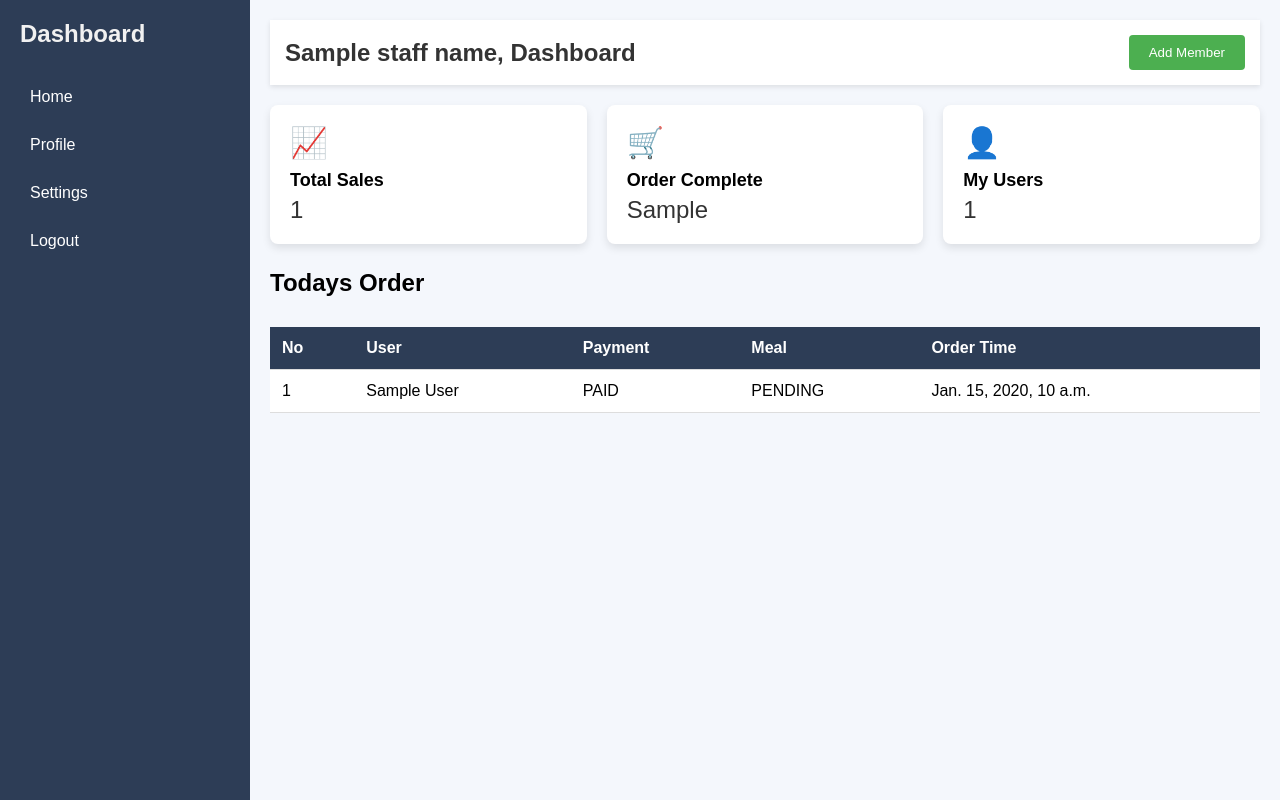
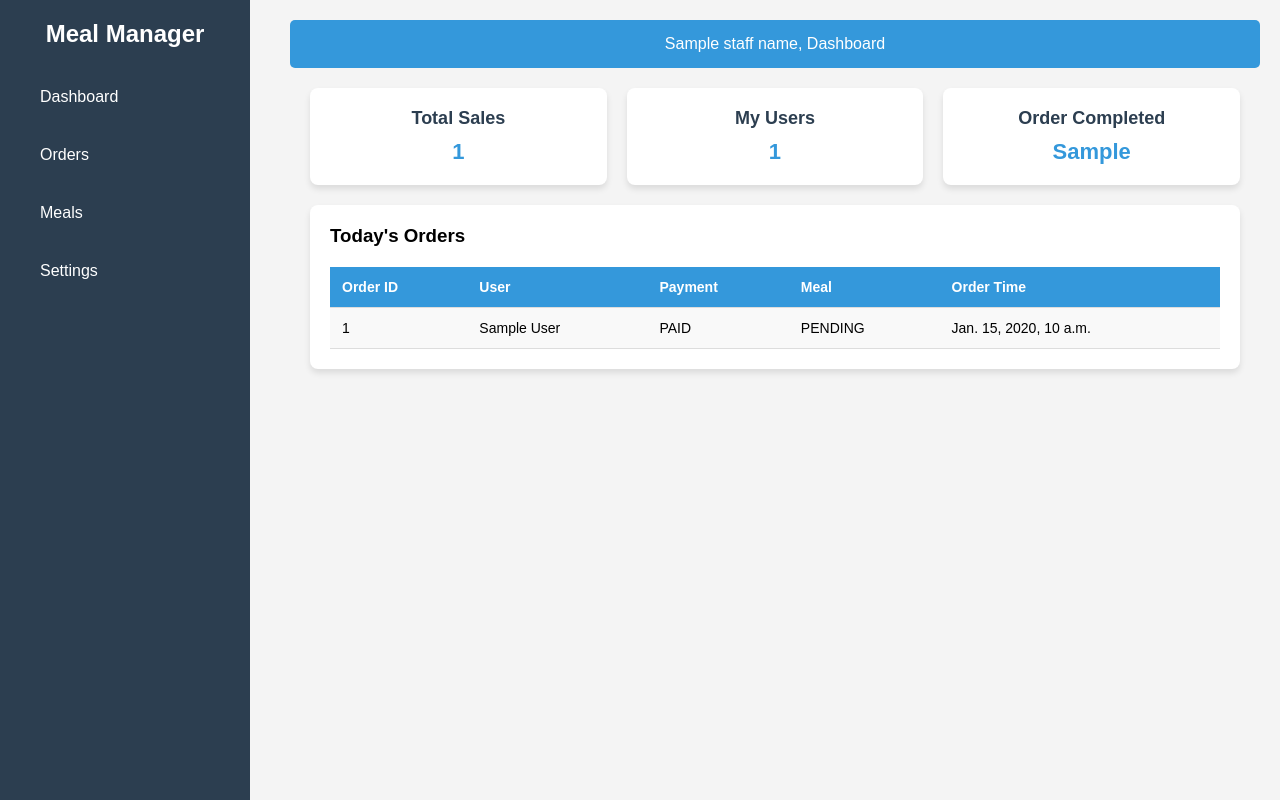
Before and after one commit to progRayhan/MealBox-BackEnd, a Django app: template meal_box/templates/dashboard.html in a window 1280 px wide. Run offline with Django 4.2, Linux system fonts and the light colour scheme; tables that the repository leaves empty hold one stand-in row (values such as "Sample post"); the template is opened without the code that fills it: values that come from a table or form of the project are taken from there, most other values are stand-ins (such as "Sample title", 1, 10 or a date in 2020).

Commit message:
feat: staff dashboard redesign

```diff
--- /dev/null
+++ b/meal_box/templates/base.html
@@ -0,0 +1,95 @@
+<!DOCTYPE html>
+<html lang="en">
+<head>
+    <meta charset="UTF-8">
+    <meta name="viewport" content="width=device-width, initial-scale=1.0">
+    <title>{% block title %}Meal Management{% endblock %}</title>
+    <style>
+        * {
+            margin: 0;
+            padding: 0;
+            box-sizing: border-box;
+            font-family: Arial, sans-serif;
+        }
+        body {
+            display: flex;
+            min-height: 100vh;
+            background-color: #f4f4f4;
+        }
+        .sidebar {
+            width: 250px;
+            background: #2C3E50;
+            color: white;
+            padding: 20px;
+            position: fixed;
+            height: 100%;
+        }
+        .sidebar h2 {
+            text-align: center;
+            margin-bottom: 20px;
+        }
+        .sidebar ul {
+            list-style: none;
+        }
+        .sidebar ul li {
+            padding: 10px;
+            cursor: pointer;
+            border-radius: 5px;
+        }
+        .sidebar ul li a {
+            text-decoration: none;
+            color: white;
+            display: block;
+            padding: 10px;
+            border-radius: 5px;
+            transition: background 0.3s ease;
+        }
+        .sidebar ul li a:hover {
+            background: #34495E;
+        }
+        .sidebar ul li.active a {
+            background: #1ABC9C;
+        }
+        .content {
+            margin-left: 270px;
+            padding: 20px;
+            flex: 1;
+        }
+        .header {
+            background: #3498DB;
+            color: white;
+            padding: 15px;
+            text-align: center;
+            border-radius: 5px;
+        }
+    </style>
+</head>
+<body>
+    <div class="sidebar">
+        <h2>Meal Manager</h2>
+        <ul>
+            <li><a href="{% url 'dashboard' %}" class="nav-link" data-page="dashboard">Dashboard</a></li>
+            <li><a href="{% url 'orders' %}" class="nav-link" data-page="orders">Orders</a></li>
+            <li><a href="{% url 'meals' %}" class="nav-link" data-page="meals">Meals</a></li>
+            <li><a href="{% url 'settings' %}" class="nav-link" data-page="settings">Settings</a></li>
+        </ul>
+    </div>
+    <div class="content">
+        {% block content %}{% endblock %}
+    </div>
+
+    <script>
+        // Highlight the active tab based on the current URL
+        document.addEventListener("DOMContentLoaded", function () {
+            let currentPath = window.location.pathname;
+            let navLinks = document.querySelectorAll(".nav-link");
+
+            navLinks.forEach(link => {
+                if (link.getAttribute("href") === currentPath) {
+                    link.parentElement.classList.add("active");
+                }
+            });
+        });
+    </script>
+</body>
+</html>
--- a/meal_box/templates/dashboard.html
+++ b/meal_box/templates/dashboard.html
@@ -1,206 +1,34 @@
-<!DOCTYPE html>
-<html lang="en">
-<head>
-    <meta charset="UTF-8">
-    <meta name="viewport" content="width=device-width, initial-scale=1.0">
-    <title>Dashboard</title>
-    <style>
-        /* General Styles */
-        * {
-            margin: 0;
-            padding: 0;
-            box-sizing: border-box;
-        }
+{% extends "base.html" %}
+{% block title %}Dashboard{% endblock %}
 
-        body {
-            font-family: Arial, sans-serif;
-            background-color: #f4f7fc;
-            display: flex;
-        }
+{% block content %}
+<div class="header">{{staff_name}}, Dashboard</div>
 
-        /* Sidebar Styles */
-        .sidebar {
-            width: 250px;
-            height: 100vh;
-            background-color: #2d3d56;
-            color: white;
-            padding: 20px;
-        }
-
-        .sidebar h2 {
-            margin-bottom: 30px;
-            font-size: 24px;
-            color: #f1f1f1;
-        }
-
-        .sidebar a {
-            display: block;
-            color: white;
-            text-decoration: none;
-            margin: 10px 0;
-            padding: 10px;
-            border-radius: 4px;
-            transition: background-color 0.3s;
-        }
-
-        .sidebar a:hover {
-            background-color: #1e2a38;
-        }
-
-        /* Main Content Styles */
-        .main-content {
-            flex: 1;
-            padding: 20px;
-        }
-
-        /* Header */
-        .header {
-            display: flex;
-            justify-content: space-between;
-            align-items: center;
-            background-color: white;
-            padding: 15px;
-            box-shadow: 0 2px 5px rgba(0, 0, 0, 0.1);
-            margin-bottom: 20px;
-        }
-
-        .header h1 {
-            font-size: 24px;
-            color: #333;
-        }
-
-        .header button {
-            padding: 10px 20px;
-            background-color: #4CAF50;
-            color: white;
-            border: none;
-            border-radius: 4px;
-            cursor: pointer;
-            transition: background-color 0.3s;
-        }
-
-        .header button:hover {
-            background-color: #45a049;
-        }
-
-        /* Dashboard Cards */
-        .cards {
-            display: grid;
-            grid-template-columns: repeat(auto-fill, minmax(250px, 1fr));
-            gap: 20px;
-        }
-
-        .card {
-            background-color: white;
-            padding: 20px;
-            border-radius: 8px;
-            box-shadow: 0 4px 8px rgba(0, 0, 0, 0.1);
-            transition: transform 0.3s;
-        }
-
-        .card:hover {
-            transform: translateY(-10px);
-        }
-
-        .card .icon {
-            font-size: 30px;
-            margin-bottom: 10px;
-        }
-
-        .card .title {
-            font-size: 18px;
-            font-weight: bold;
-            margin-bottom: 5px;
-        }
-
-        .card .value {
-            font-size: 24px;
-            color: #333;
-        }
-
-        /* Table */
-        .table {
-            width: 100%;
-            border-collapse: collapse;
-            margin-top: 30px;
-        }
-
-        .table th, .table td {
-            padding: 12px;
-            text-align: left;
-            border-bottom: 1px solid #ddd;
-        }
-
-        .table th {
-            background-color: #2d3d56;
-            color: white;
-        }
-
-        .table td {
-            background-color: white;
-        }
-
-        .table-container {
-            margin-top: 25px;
-        }
-
-        /* Responsive Design */
-        @media screen and (max-width: 768px) {
-            .sidebar {
-                width: 200px;
-            }
-
-            .main-content {
-                padding: 10px;
-            }
-        }
-    </style>
-</head>
-<body>
-
-    <!-- Sidebar -->
-    <div class="sidebar">
-        <h2>Dashboard</h2>
-        <a href="#">Home</a>
-        <a href="#">Profile</a>
-        <a href="#">Settings</a>
-        <a href="#">Logout</a>
-    </div>
-
-    <!-- Main Content -->
-    <div class="main-content">
-        <!-- Header -->
-        <div class="header">
-            <h1>{{staff_name}}, Dashboard</h1>
-            <button>Add Member</button>
-        </div>
-
-        <!-- Dashboard Cards -->
+<div class="dashboard-container">
+    <!-- Order Summary Cards -->
     <div class="cards">
         <div class="card">
-                <div class="icon">📈</div>
-                <div class="title">Total Sales</div>
-                <div class="value">{{total_sales}}</div>
+            <h3>Total Sales</h3>
+            <p>{{ total_sales }}</p>
         </div>
         <div class="card">
-                <div class="icon">🛒</div>
-                <div class="title">Order Complete</div>
-                <div class="value">{{order_completed}}</div>
+            <h3>My Users</h3>
+            <p>{{ total_employee }}</p>
         </div>
         <div class="card">
-                <div class="icon">👤</div>
-                <div class="title">My Users</div>
-                <div class="value">{{total_employee}}</div>
+            <h3>Order Completed</h3>
+            <p>{{ order_completed }}</p>
         </div>
     </div>
 
-        <!-- Transactions Table -->
+    <!-- Today's Orders Table -->
     <div class="table-container">
-            <h2>Todays Order</h2>
-            <table class="table">
+        <h3>Today's Orders</h3>
+        <div class="table-wrapper">
+            <table>
                 <thead>
                     <tr>
-                        <th>No</th>
+                        <th>Order ID</th>
                         <th>User</th>
                         <th>Payment</th>
                         <th>Meal</th>
@@ -209,18 +37,130 @@
                 </thead>
                 <tbody>
                     {% for meal in staff_meals %}
-                    <tr>
-                        <td>{{meal.id}}</td>
-                        <td>{{meal.employee.name}}</td>
-                        <td>{{meal.payment_status}}</td>
-                        <td>{{meal.deliver_status}}</td>
-                        <td>{{meal.order_datetime}}</td>
+                    <tr class="">
+                        <td>{{ meal.id }}</td>
+                        <td>{{ meal.employee.name }}</td>
+                        <td>{{ meal.payment_status }}</td>
+                        <td>{{ meal.deliver_status }}</td>
+                        <td>{{ meal.order_datetime }}</td>
                     </tr>
                     {% endfor %}
                 </tbody>
             </table>
         </div>
     </div>
+</div>
 
-</body>
-</html>
+<style>
+    /* Dashboard Layout */
+    .dashboard-container {
+        padding: 20px;
+    }
+
+    /* Cards Styling */
+    .cards {
+        display: grid;
+        grid-template-columns: repeat(auto-fit, minmax(250px, 1fr));
+        gap: 20px;
+        margin-bottom: 20px;
+    }
+
+    .card {
+        background: white;
+        padding: 20px;
+        border-radius: 8px;
+        box-shadow: 0 4px 6px rgba(0, 0, 0, 0.1);
+        text-align: center;
+        transition: transform 0.2s ease-in-out;
+    }
+
+    .card:hover {
+        transform: translateY(-5px);
+    }
+
+    .card h3 {
+        margin-bottom: 10px;
+        color: #2C3E50;
+        font-size: 18px;
+    }
+
+    .card p {
+        font-size: 22px;
+        font-weight: bold;
+        color: #3498DB;
+    }
+
+    /* Table Container */
+    .table-container {
+        background: white;
+        padding: 20px;
+        border-radius: 8px;
+        box-shadow: 0 4px 6px rgba(0, 0, 0, 0.1);
+        overflow-x: auto;
+    }
+
+    /* Table Styling */
+    .table-wrapper {
+        width: 100%;
+        overflow-x: auto;
+        margin-top: 20px;
+    }
+
+    table {
+        width: 100%;
+        border-collapse: collapse;
+        min-width: 500px;
+    }
+
+    th, td {
+        padding: 12px;
+        border-bottom: 1px solid #ddd;
+        text-align: left;
+        font-size: 14px;
+    }
+
+    th {
+        background: #3498DB;
+        color: white;
+        font-weight: bold;
+    }
+
+    td {
+        background: #f9f9f9;
+    }
+
+    /* Status Colors */
+    .status-pending {
+        background: #F4D03F;
+        color: black;
+    }
+
+    .status-delivered {
+        background: #2ECC71;
+        color: white;
+    }
+
+    .status {
+        text-align: center;
+        font-weight: bold;
+        border-radius: 4px;
+        padding: 5px;
+    }
+
+    /* Responsive Design */
+    @media screen and (max-width: 768px) {
+        .cards {
+            grid-template-columns: 1fr;
+        }
+
+        .table-container {
+            padding: 10px;
+        }
+
+        th, td {
+            padding: 8px;
+            font-size: 12px;
+        }
+    }
+</style>
+{% endblock %}
--- a/meal_manager/urls.py
+++ b/meal_manager/urls.py
@@ -1,10 +1,25 @@
 from django.urls import path
-from meal_manager.views.staff_dashboard import StaffDashboardView
+from meal_manager.views.staff_dashboard import DashboardView, OrdersView, MealsView, SettingsView
 
 urlpatterns = [
     path(
         route='dashboard/',
-        view=StaffDashboardView.as_view(),
-        name='staff_dashboard',
+        view=DashboardView.as_view(),
+        name='dashboard',
+    ),
+    path(
+        route='orders/',
+        view=OrdersView.as_view(),
+        name='orders',
+    ),
+    path(
+        route='meals/',
+        view=MealsView.as_view(),
+        name='meals',
+    ),
+    path(
+        route='settings/',
+        view=SettingsView.as_view(),
+        name='settings',
     ),
 ]
```
Also changed, not shown: meal_box/templates/meals.html (added, +7 -0 lines), meal_box/templates/orders.html (added, +7 -0 lines), meal_box/templates/settings.html (added, +7 -0 lines), meal_manager/views/staff_dashboard.py (+16 -1 lines). Lines whose indentation alone changed are shown as unchanged.
